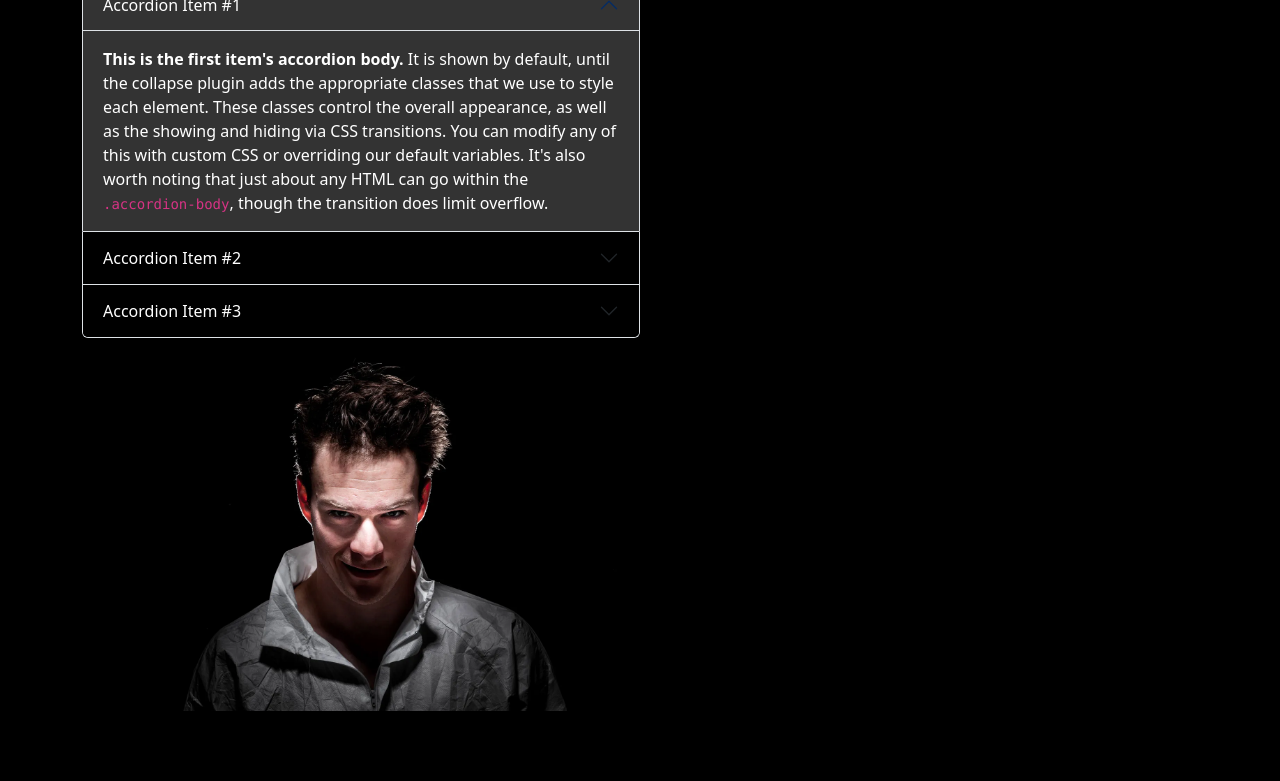
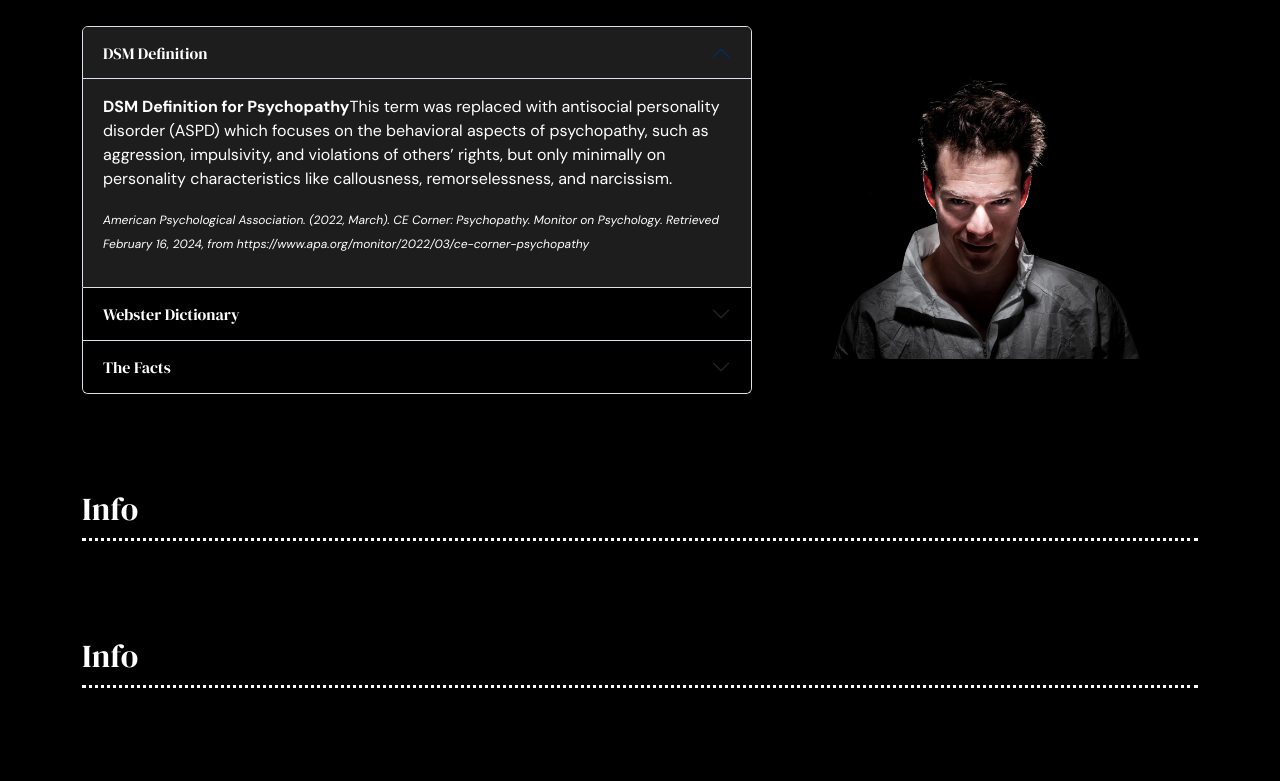
Before and after one commit to ShelbyLynnn/Psycopathy_Edu, a plain HTML site: page index.html in a window 1280 px wide. Shown: the part 732-1513 px from the top of the page. Drawn offline with nearby package versions, Linux system fonts and the light colour scheme.

Commit message:
Added definition info // adjusted section code

```diff
--- a/psychopathy/index.html
+++ b/index.html
@@ -4,6 +4,13 @@
     <meta charset="utf-8">
     <meta name="viewport" content="width=device-width, initial-scale=1">
     <link href="https://cdn.jsdelivr.net/npm/bootstrap@5.3.2/dist/css/bootstrap.min.css" rel="stylesheet" integrity="sha384-T3c6CoIi6uLrA9TneNEoa7RxnatzjcDSCmG1MXxSR1GAsXEV/Dwwykc2MPK8M2HN" crossorigin="anonymous">
+<!--
+    GOOGLE FONTS ---------------------------- -->
+
+    <link rel="preconnect" href="https://fonts.googleapis.com">
+<link rel="preconnect" href="https://fonts.gstatic.com" crossorigin>
+<link href="https://fonts.googleapis.com/css2?family=DM+Sans:ital,opsz,wght@0,9..40,100..1000;1,9..40,100..1000&family=DM+Serif+Display:ital@0;1&display=swap" rel="stylesheet">
+
 
     <link rel="stylesheet" href="style.css">
     <title>Psychopathy | Information</title>
@@ -56,50 +63,93 @@
 
         </section>
 
+        <h2>Definition</h2>
+
         <section class="section-one">
-            <h2>Definition</h2>
 
+          <div class="info">
             <div class="accordion dark-accordion" id="accordionPanelsStayOpenExample">
               <div class="accordion-item">
-                  <h2 class="accordion-header">
+                  <h3 class="accordion-header">
                       <button class="accordion-button" type="button" data-bs-toggle="collapse" data-bs-target="#panelsStayOpen-collapseOne"
                               aria-expanded="true" aria-controls="panelsStayOpen-collapseOne">
-                          Accordion Item #1
+                         DSM Definition
                       </button>
-                  </h2>
+                  </h3>
                   <div id="panelsStayOpen-collapseOne" class="accordion-collapse collapse show">
                       <div class="accordion-body">
-                          <strong>This is the first item's accordion body.</strong> It is shown by default, until the collapse plugin adds the appropriate classes that we use to style each element. These classes control the overall appearance, as well as the showing and hiding via CSS transitions. You can modify any of this with custom CSS or overriding our default variables. It's also worth noting that just about any HTML can go within the <code>.accordion-body</code>, though the transition does limit overflow.
+
+                        <p>
+                          <strong>DSM Definition for Psychopathy</strong>This term was replaced with antisocial personality disorder (ASPD) which focuses on the behavioral aspects of psychopathy, such as aggression, impulsivity, and violations of others’ rights, but only minimally on personality characteristics like callousness, remorselessness, and narcissism.
+                        </p>
+
+                        <p>
+                          <i>
+                            American Psychological Association. (2022, March). CE Corner: Psychopathy. Monitor on Psychology. Retrieved February 16, 2024, from https://www.apa.org/monitor/2022/03/ce-corner-psychopathy
+                          </i>
+                        </p>
                       </div>
                   </div>
               </div>
               <div class="accordion-item">
-                  <h2 class="accordion-header">
+                  <h3 class="accordion-header">
                       <button class="accordion-button collapsed" type="button" data-bs-toggle="collapse" data-bs-target="#panelsStayOpen-collapseTwo"
                               aria-expanded="false" aria-controls="panelsStayOpen-collapseTwo">
-                          Accordion Item #2
+                         Webster Dictionary
                       </button>
-                  </h2>
+                  </h3>
                   <div id="panelsStayOpen-collapseTwo" class="accordion-collapse collapse">
                       <div class="accordion-body">
-                          <strong>This is the second item's accordion body.</strong> It is hidden by default, until the collapse plugin adds the appropriate classes that we use to style each element. These classes control the overall appearance, as well as the showing and hiding via CSS transitions. You can modify any of this with custom CSS or overriding our default variables. It's also worth noting that just about any HTML can go within the <code>.accordion-body</code>, though the transition does limit overflow.
+                        <p>
+                          <strong>Plural | Psychopathies</strong>
+                          : mental disorder especially when marked by egocentric and antisocial activity, a lack of remorse for one's actions, an absence of empathy for others, and often criminal tendencies.
+                          </p>
+
+                          <p>
+                            <i>
+                            Merriam-Webster. (n.d.). Psychopathy. In Merriam-Webster.com dictionary. Retrieved February 15, 2024 from https://www.merriam-webster.com/dictionary/psychopathy
+                            </i>
+                          </p>
                       </div>
                   </div>
               </div>
               <div class="accordion-item">
-                  <h2 class="accordion-header">
+                  <h3 class="accordion-header">
                       <button class="accordion-button collapsed" type="button" data-bs-toggle="collapse" data-bs-target="#panelsStayOpen-collapseThree"
                               aria-expanded="false" aria-controls="panelsStayOpen-collapseThree">
-                          Accordion Item #3
+                          The Facts
                       </button>
-                  </h2>
+                  </h3>
                   <div id="panelsStayOpen-collapseThree" class="accordion-collapse collapse">
                       <div class="accordion-body">
-                          <strong>This is the third item's accordion body.</strong> It is hidden by default, until the collapse plugin adds the appropriate classes that we use to style each element. These classes control the overall appearance, as well as the showing and hiding via CSS transitions. You can modify any of this with custom CSS or overriding our default variables. It's also worth noting that just about any HTML can go within the <code>.accordion-body</code>, though the transition does limit overflow.
+                          <ul>
+                            <li>
+                              Psychopathy is not a clinical diagnosis, think of it as a spectrum that only certain personalities can be measured by.
+                            </li>
+
+                            <li>
+                              There is an “agreement” in the psychology field that not every psychopath has the diagnosis of <strong>Antisocial Personality Disorder (ASPD)</strong>. However, it seems forensic psychologists tend to believe otherwise, unfortunately there is lack of evidence to support either side. (1)
+
+                            </li>
+
+                            <li>
+
+                            </li>
+                            <li></li>
+                          </ul>
+
+                          <h4>Citations</h4>
+
+                          <p>
+                            <i>
+                              (1) Abdalla-Filho, E., & Völlm, B. (2020). Does every psychopath have an antisocial personality disorder?. Revista brasileira de psiquiatria (Sao Paulo, Brazil : 1999), 42(3), 241–242. https://doi.org/10.1590/1516-4446-2019-0762
+                            </i>
+                          </p>
                       </div>
                   </div>
               </div>
           </div>
+      </div>
 
 
             <div class="media">
--- a/psychopathy/style.css
+++ b/style.css
@@ -1,11 +1,40 @@
 body {
     background-color: #000;
     color: #fff;
+    font-family: "DM Sans", sans-serif;
 }
 
 a {
     text-decoration: none;
     color: #fff;
+}
+
+h2 {
+    font-family: "DM Serif Display", serif;
+    margin-bottom: 1em;
+    border-bottom: 3px dotted #fff;
+    padding-bottom: .3em;
+}
+
+h3 {
+    font-family: "DM Serif Display", serif;
+}
+
+h4 {
+    font-family: "DM Serif Display", serif;
+    font-size: 16px;
+    text-align: center;
+    border-bottom: 2px dotted #fff;
+    padding-bottom: .3em;
+    margin-top: 1em;
+}
+
+p i {
+    font-size: 12px;
+}
+
+li {
+    margin-bottom: .7em;
 }
 
 section.hero {
@@ -29,6 +58,7 @@ section.hero {
     text-align: center;
     top: 3em;
     filter: drop-shadow(0 0 1rem #000);
+    font-family: "DM Serif Display", serif;
 }
 
 .hero h2 {
@@ -37,6 +67,7 @@ section.hero {
     text-align: center;
     top: 6em;
     margin-bottom: 2em;
+    font-family: "DM Serif Display", serif;
 }
 
 section {
@@ -44,16 +75,34 @@ section {
 }
 
 .section-one {
-
+    width: 100%;
+    display: flex;
+    justify-content: center;
 }
 
-.section-one img {
-    width: 50%;
+.section-one h2 {
+    font-family: "DM Serif Display", serif;
 }
 
+.info {
+    width: 60%;
+}
+
+.media {
+    width: 40%;
+    display: flex;
+    justify-content: center;
+    align-items: center;
+}
+
+.media img {
+    width: 100%;
+}
+
+/* BOOTSTRAP ACCORDION: */
 
        .dark-accordion {
-            width: 50%;
+            width: 100%;
         }
 
         .dark-accordion .accordion-item {
@@ -62,7 +111,7 @@ section {
         }
 
         .dark-accordion .accordion-button {
-            background-color: #333; /* Darker button color */
+            background-color: #1d1d1d; /* Darker button color */
             color: #fff;
 
         }
@@ -80,7 +129,7 @@ section {
         }
 
         .dark-accordion .accordion-body {
-            background-color: #333; /* Darker body color */
+            background-color: #1d1d1d; /* Darker body color */
         }
 
 
```
Also changed, not shown: images/hero.jpg (renamed from psychopathy/images/hero.jpg), images/one.png (renamed from psychopathy/images/one.png), images/two.jpg (renamed from psychopathy/images/two.jpg), trash.html (renamed from psychopathy/trash.html), 2 other files.
